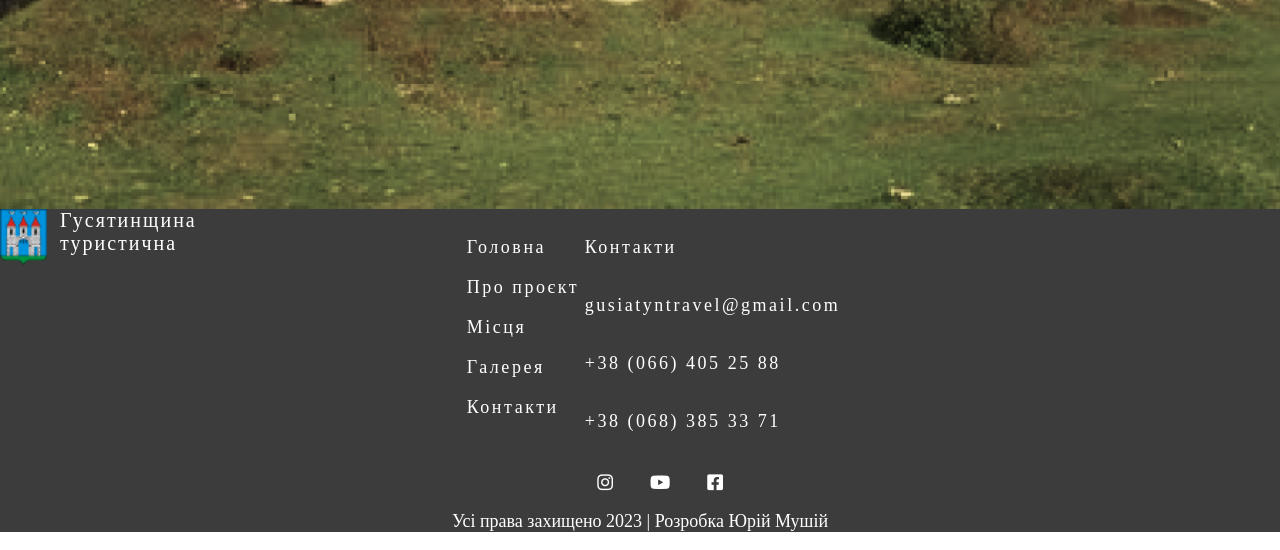
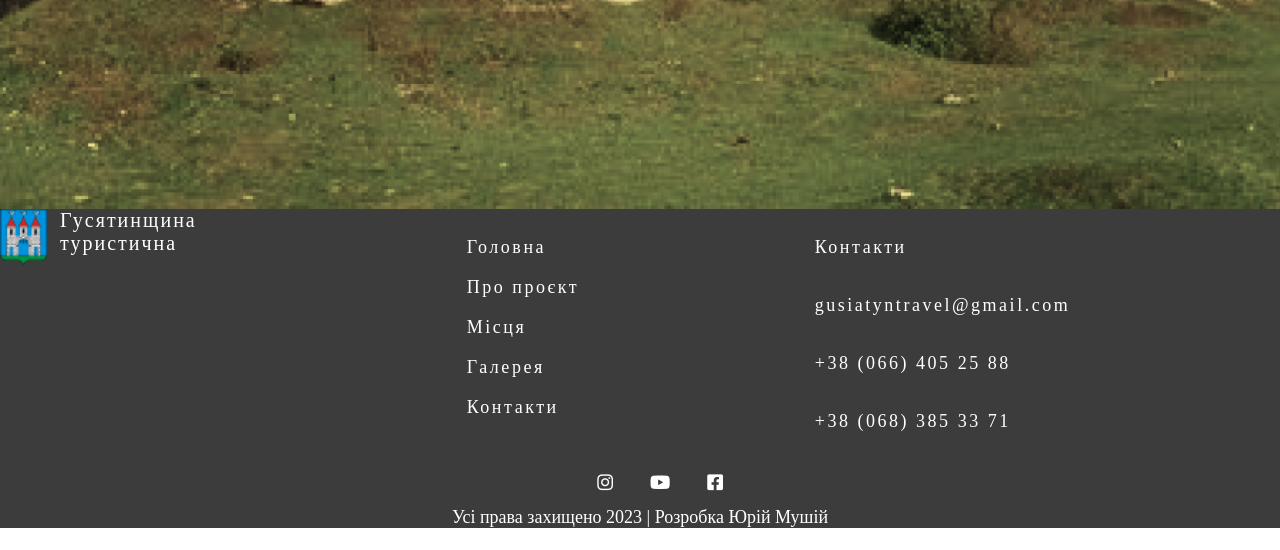
Before and after one commit to Kximikx/ukraineproject, a PHP site: page / in a window 1280 px wide. Shown: the part 3569-4119 px from the top of the page. After the commit the page ends 4097 px from the top, so only its background shows below. Run offline with PHP 8.4, Linux system fonts and the light colour scheme.

Commit message:
Фікс Fotter

```diff
--- a/css/main.css
+++ b/css/main.css
@@ -397,6 +397,7 @@ textarea{
 }
 .footer_nav {
     display: flex;
+    flex-wrap: wrap;
 }
 .footer_logo {
     display: flex;
@@ -437,6 +438,7 @@ textarea{
     font-weight: 400;
     line-height: 40px;
     letter-spacing: 2.52px;
+    margin-left: 230px;
 }
 .social{
     display: flex;
@@ -458,6 +460,10 @@ textarea{
     font-family: Buduj Sans TRIAL;
     font-size: 18px;
 }
+.rights p{
+    margin: 0;
+    padding: 0;
+}
 /*Сторінка місця*/
 .place_header {
     position: relative;
```
